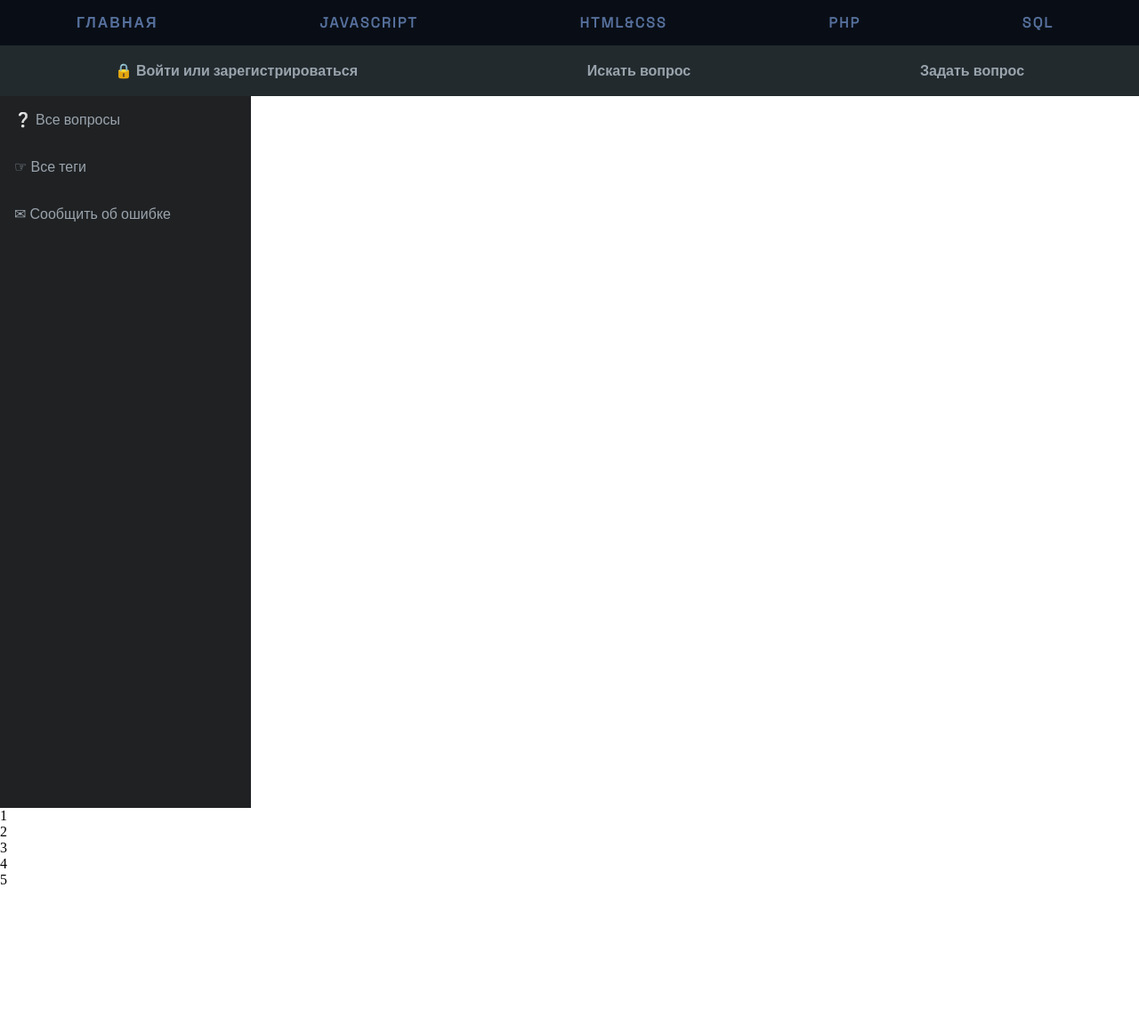
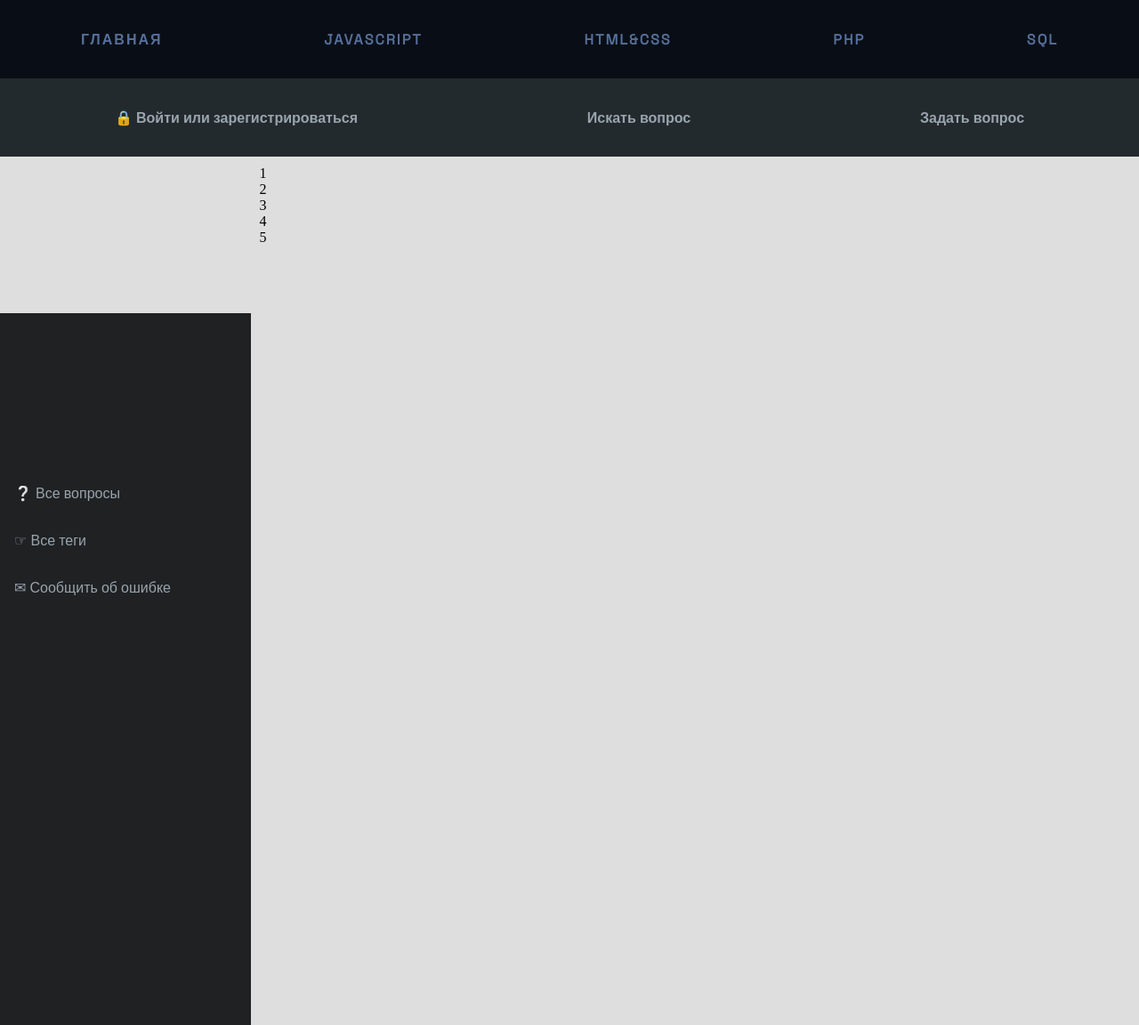
Before and after one commit to neexay/php-forum, a PHP site: page / in a window 1280 px wide. Shown: the whole page at 89% size. Before the commit the page ends 994 px from the top, so only its background shows below. Run offline with PHP 8.4, Linux system fonts and the light colour scheme.

Commit message:
На всякий случай обновлены все файлы css

```diff
--- a/public/css/content.css
+++ b/public/css/content.css
@@ -1,20 +1,34 @@
 * {
-    margin: 0;
-    padding: 0;
+    margin:0;
+    padding:0;
 }
 
-.flex {
-    display: flex;
+.flex
+{
+  display: block;
   position: relative;
   flex-direction: row;
   width: 100%;
   height: 100%;
 }
 
-.content {
-    display: block;
+.content
+{
+  display: flex;
+  flex-direction: column;
   position: relative;
-    height: 100vh;
+  height: 100%;
   width: 100%;
-    background-color: #888D93;
+  background-color: transparent;/* #888D93;*/
 }
+
+.block
+{
+  width: 100%;
+  height: 50vh;
+  background-color: #dedede;
+  text-align: center;
+  line-height: 50vh;
+  border: 2px #212121 dotted;
+  margin-bottom: 10px;
+}
--- a/public/css/footer.css
+++ b/public/css/footer.css
@@ -2,3 +2,84 @@
     margin:0;
     padding:0;
 }
+
+.wrapperfooter
+{
+	margin-top: 50px;
+	display: flex;
+	flex-direction: row;
+	justify-content: space-between;
+	align-items: center;
+	position: relative;
+	width: 100%;
+	height: 10vh;
+	background-color: #dedede;
+	border: 2px dotted;
+	padding-left: 5px;
+	padding-right: 5px;
+}
+
+.footerlinks
+{
+	display: block;
+	width: 40%;
+}
+
+.linksfoo
+{
+	display: flex;
+	width: 100%;
+	justify-content: space-between;
+	list-style-type: none;
+}
+
+.linksfoo li a
+{
+	color: #212121;
+}
+
+.linksfoo li a:hover {
+    text-decoration: underline;
+   }
+
+.footericons
+{
+	display: flex;
+	flex-direction: row;
+	justify-content: space-around;
+	align-items: center;
+	width: auto;
+	height: auto;
+}
+
+.iconvk
+{
+	background-image: url(../img/vk-1.svg);
+	background-repeat: no-repeat;
+	background-size: contain;
+	width: 35px;
+	height: 35px;
+	margin-right: 12px;
+}
+
+.iconvk a
+{
+	display: block;
+	height: 100%;
+}
+
+.iconyoutube
+{
+	background-image: url(../img/youtube.svg);
+	background-repeat: no-repeat;
+	background-size: contain;
+	background-position: center;
+	width: 45px;
+	height: 30px;
+}
+
+.iconyoutube a
+{
+	display: block;
+	height: 100%;
+}
--- a/public/css/header.css
+++ b/public/css/header.css
@@ -7,6 +7,14 @@ a {
     text-decoration: none;
 }
 /* стили разметки меню */
+
+.hwrapper
+{
+    display: sticky;
+    height: 22vh;
+    width: 100%;
+}
+
 .menu li {
     list-style: none;
 }
@@ -14,25 +22,29 @@ a {
     text-transform: uppercase;
     font-weight: 600;
 }
-.menu {
-  background-color: #090E16;
-  color: #fff;
-  padding: 15px 0;
+.menu
+{
+    display: flex;
+    align-items: center;
+    justify-content: center;
+    background-color: #090E16;
+    color: #fff;
+    height: 11vh;
 }
 .menu__list {
     display: -webkit-box;
     display: -ms-flexbox;
+    width: 100%;
     display: flex;
+    flex-direction: row;
     -ms-flex-pack: distribute;
     justify-content: space-around;
     transition: all 1.0s ease;
-
 }
 .menu__list > li
 {
     position: relative;
-    margin: 0 10px 0 0;
-
+    /*margin: 0 10px 0 0;*/
 }
 
 .menu__list > li:hover
@@ -57,6 +69,7 @@ a {
     -o-transition: all 0.5s ease;
     -moz-transition: all 0.5s ease;
     -webkit-transition: all 0.5s ease;
+    background-position: 0%
 }
 .menu li > a:hover {
     color: #a4beed;
@@ -66,11 +79,16 @@ a {
     -moz-transition: all 0.5s ease;
     -webkit-transition: all 0.5s ease;
     background: linear-gradient(#090E16, #293345);
+    background-size: 100%;
+    background-position: 100%;
 }
 .menu li > a:active {
-    color: rgb(221, 0, 0);
+    color: #bdd5ff;
 }
 
+ul li
+{
+}
 
 @media (max-width: 700px) {
     .menu li > a {
@@ -87,8 +105,9 @@ a {
     justify-content: space-around;
     align-items: center;
     background-color: #222A2E;
-    padding-top: 15px;
-    padding-bottom: 15px;
+    height: 11vh;
+    /*padding-top: 15px;
+    padding-bottom: 15px;*/
 }
 
 .menu2
@@ -120,5 +139,5 @@ a {
 }
 
 .container a:active {
-    color: rgb(221, 0, 0);
+    color: #e3f6ff;
 }
--- /dev/null
+++ b/public/css/menucontent.css
@@ -0,0 +1,105 @@
+* {
+    margin:0;
+    padding:0;
+    box-sizing: border-box;
+}
+
+body, html
+{
+  height: 100%;
+  width: 100%;
+  background-color: #dedede;
+}
+
+.sticky
+{
+}
+
+.a1
+{
+  display: block;
+  position: sticky;
+  top: 0;
+  left: 0;
+  grid-area: header;
+  height: 22vh;
+  z-index: 999
+}
+
+.sidebar{
+  display: block;
+  position: sticky;
+  top: 22vh;
+  left: 0;
+  grid-area: sidebar;
+}
+
+/*.a1 .sidebar
+{
+  display: block;
+  position: relative;
+  top: 0px;
+  z-index: 999;
+}*/
+
+.pagewrapper
+{
+  display: grid;
+  align-content: center;
+  align-self: start;
+  grid-template-columns: /*22vw*/ 22vw auto;
+  grid-template-rows: /*25wh*/auto auto;
+  grid-template-areas:
+  "header header"
+  "sidebar content";
+  position: relative;
+}
+
+.sidecont
+{
+  display: sticky;
+  top: 0;
+  left: 0;
+  position: relative;
+  flex-direction: row;
+  grid-area: content;
+}
+
+
+.confoot
+{
+  display: flex;
+  flex-direction: column;
+  width: 100%;
+  height: 100%;
+  padding: 10px;
+  padding-bottom: 0px;
+}
+
+.con
+{
+  display: flex;
+  position: relative;
+}
+
+.foo
+{
+  display: flex;
+  position: relative;
+}
+
+@media screen and (max-width: 700px) {
+    .sidebar {
+      width: 100%;
+      height: auto;
+      position: relative;
+    }
+    .sidebar a {float: left;}
+}
+
+@media screen and (max-width: 400px) {
+    .sidebar a {
+      text-align: center;
+      float: none;
+    }
+}
```
Lines whose indentation alone changed are shown as unchanged.
